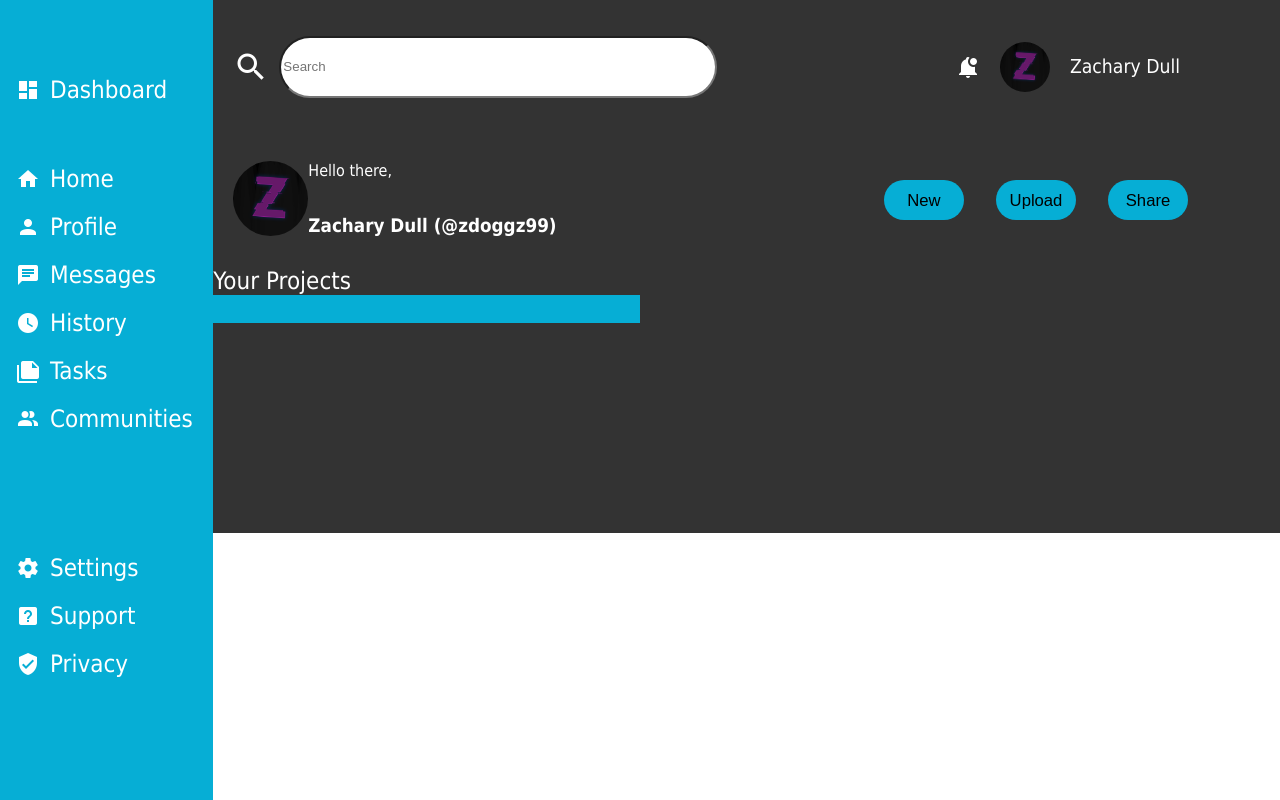
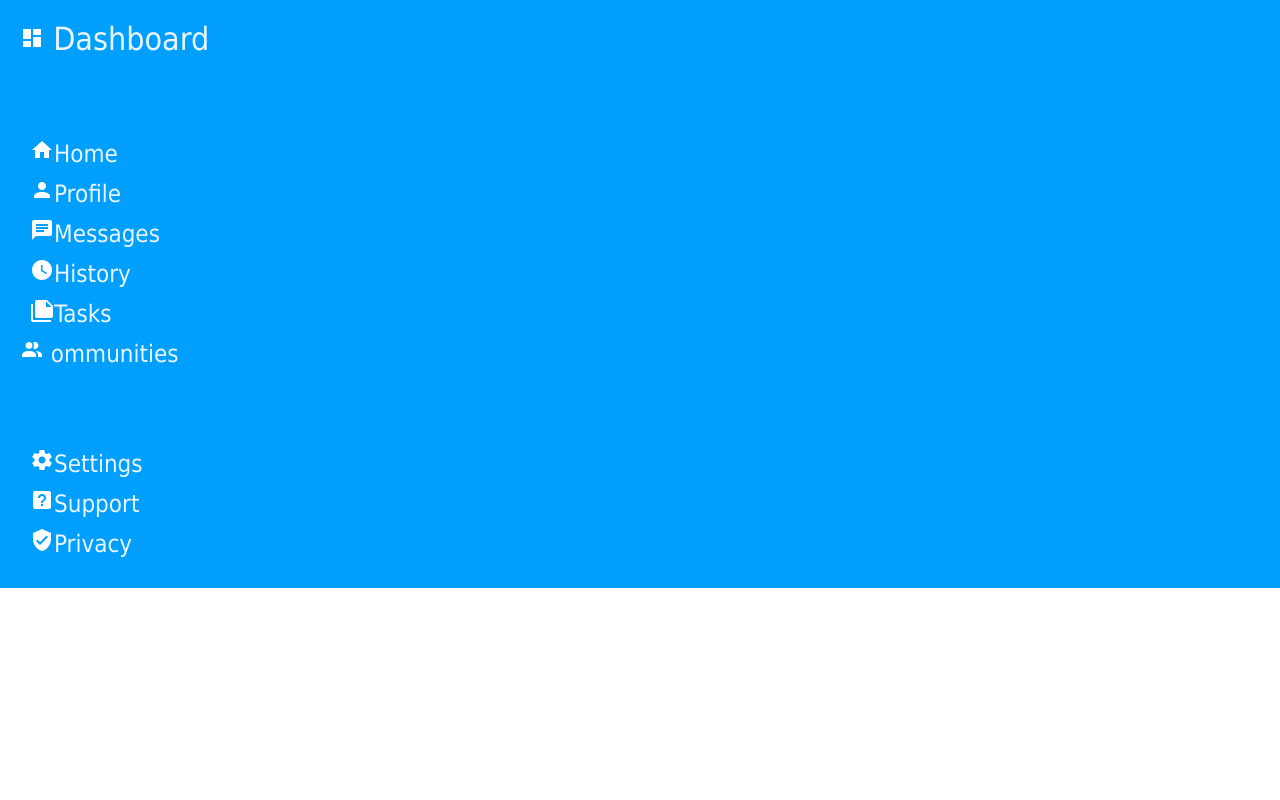
Before and after one commit to zdoggz99/Admin-Page, a plain HTML site: page index.html in a window 1280 px wide. Drawn offline with Linux system fonts and the light colour scheme.

Commit message:
Starting from scratch!

```diff
--- a/index.html
+++ b/index.html
@@ -5,68 +5,42 @@
     <meta http-equiv="X-UA-Compatible" content="IE=edge" />
     <meta name="viewport" content="width=device-width, initial-scale=1.0" />
     <title>Admin</title>
-    <link rel="stylesheet" href="styles/styles.css" />
+    <link rel="stylesheet" href="styles/body.css" />
+    <link rel="stylesheet" href="styles/sidebar.css" />
   </head>
   <body>
-    <div class="header">
-      <div class="search">
-        <img src="imgs/header/magnify.png" alt="" />
-        <input type="text" placeholder="Search" />
-      </div>
-      <div class="profileInfo">
-        <img src="imgs/header/bell-badge.png" alt="" />
-        <img class="logo" src="imgs/header/logo.png" alt="" />
-        Zachary Dull
-      </div>
-      <div class="greeting">
-        <div class="icon">
-          <img src="imgs/header/logo.png" alt="" />
-        </div>
-        <div class="text">
-          <p>Hello there,</p>
-          <h3>Zachary Dull (@zdoggz99)</h3>
-        </div>
-      </div>
-      <div class="buttons">
-        <button>New</button>
-        <button>Upload</button>
-        <button>Share</button>
-      </div>
-    </div>
-
     <div class="sidebar">
-      <div class="title">
+      <div class="dashboardTitle">
         <img src="imgs/sidebar/view-dashboard.png" alt="" /> Dashboard
       </div>
       <div class="navigation">
-        <div><img src="imgs/sidebar/home.png" alt="" /> Home</div>
-        <div><img src="imgs/sidebar/account.png" alt="" /> Profile</div>
-        <div><img src="imgs/sidebar/message-text.png" alt="" /> Messages</div>
-        <div><img src="imgs/sidebar/clock.png" alt="" /> History</div>
-        <div><img src="imgs/sidebar/note-multiple.png" alt="" /> Tasks</div>
+        <div class="icon"><img src="imgs/sidebar/home.png" alt="" />Home</div>
+        <div class="icon">
+          <img src="imgs/sidebar/account.png" alt="" />Profile
+        </div>
+        <div class="icon">
+          <img src="imgs/sidebar/message-text.png" alt="" />Messages
+        </div>
+        <div class="icon">
+          <img src="imgs/sidebar/clock.png" alt="" />History
+        </div>
+        <div class="icon">
+          <img src="imgs/sidebar/note-multiple.png" alt="" />Tasks
+        </div>
         <div>
-          <img src="imgs/sidebar/account-multiple.png" alt="" /> Communities
+          <img src="imgs/sidebar/account-multiple.png" alt="" /> ommunities
         </div>
       </div>
       <div class="utilities">
-        <div><img src="imgs/sidebar/cog.png" alt="" /> Settings</div>
-        <div><img src="imgs/sidebar/help-box.png" alt="" /> Support</div>
-        <div><img src="imgs/sidebar/shield-check.png" alt="" /> Privacy</div>
-      </div>
-    </div>
-    <div class="main">
-      <div class="projects">
-        <div class="titleText">Your Projects</div>
-        <div class="superCoolProject">
-          <div class="textContainer"></div>
+        <div class="icon">
+          <img src="imgs/sidebar/cog.png" alt="" />Settings
         </div>
-        <div class="lessCoolProject"></div>
-        <div class="impossibleApp"></div>
-        <div class="easyPeasyApp"></div>
-        <div class="adBlocker"></div>
-        <div class="moneyMaker"></div>
-        <div class="announcements"></div>
-        <div class="trending"></div>
+        <div class="icon">
+          <img src="imgs/sidebar/help-box.png" alt="" />Support
+        </div>
+        <div class="icon">
+          <img src="imgs/sidebar/shield-check.png" alt="" />Privacy
+        </div>
       </div>
     </div>
   </body>
--- /dev/null
+++ b/styles/body.css
@@ -0,0 +1,7 @@
+:root {
+  font-family: Tahoma, sans-serif;
+}
+
+body {
+  margin: 0;
+}
--- /dev/null
+++ b/styles/sidebar.css
@@ -0,0 +1,24 @@
+.sidebar {
+  color: #eaf6ff;
+  display: flex;
+  flex-direction: column;
+  background-color: #009ffd;
+  padding: 20px;
+  gap: 80px;
+}
+
+.dashboardTitle {
+  font-size: xx-large;
+}
+
+.navigation,
+.utilities {
+  font-size: x-large;
+  display: flex;
+  flex-direction: column;
+}
+
+.icon {
+  padding-left: 10px;
+  margin-bottom: 10px;
+}
--- a/styles/styles.css
+++ /dev/null
@@ -1,141 +0,0 @@
-:root {
-  font-family: Tahoma, sans-serif;
-}
-
-body {
-  display: grid;
-  grid-template: repeat(3, 1fr) / 0.2fr 1fr;
-  margin: 0;
-  color: white;
-}
-
-.header {
-  display: grid;
-  grid-template: 1fr 1fr/1fr 1fr;
-  background-color: #333333;
-  padding-right: 100px;
-}
-
-.header > div {
-  color: white;
-  display: flex;
-  align-items: center;
-  width: 100%;
-}
-
-.header .search {
-  grid: 1/2;
-  padding: 20px;
-  gap: 10px;
-}
-
-.header .search input {
-  border-radius: 100px;
-  height: 60%;
-  width: 100%;
-  min-width: 40%;
-}
-
-.header .profileInfo {
-  grid-row: 2/1;
-  grid-column: 2/3;
-  font-size: larger;
-  justify-content: right;
-  gap: 20px;
-}
-
-.header .profileInfo .logo {
-  width: 50px;
-  border-radius: 30px;
-}
-
-.header .greeting .text {
-  display: flex;
-  flex-direction: column;
-  justify-content: flex-start;
-}
-
-.header .greeting img {
-  width: 75px;
-  border-radius: 50px;
-  margin-left: 20px;
-}
-
-.header .buttons {
-  justify-content: right;
-  gap: 3rem;
-}
-
-.header button {
-  border: none;
-  background-color: #06aed5;
-  height: 2rem;
-  width: 4rem;
-  scale: 1.25;
-  border-radius: 100px;
-}
-
-.sidebar {
-  align-self: center;
-  color: white;
-  font-size: x-large;
-  grid-row: 1 / end;
-  display: grid;
-  height: 100vh;
-  background-color: #06aed5;
-  padding-left: 1rem;
-  padding-right: 1rem;
-}
-
-.sidebar .title {
-  display: flex;
-  align-items: center;
-  gap: 10px;
-}
-
-.sidebar > div > div {
-  display: flex;
-  align-items: center;
-  gap: 10px;
-}
-
-.sidebar .title {
-  padding-top: 15px;
-  text-align: center;
-  font-size: x-large;
-}
-
-.sidebar .navigation {
-  display: flex;
-  flex-direction: column;
-  gap: 20px;
-}
-
-.sidebar .utilities {
-  display: flex;
-  flex-direction: column;
-  gap: 20px;
-}
-
-.main {
-  display: grid;
-  grid-template: 0.25fr repeat(3, 1fr) / repeat(2, 1fr) 0.5fr;
-  background-color: #333333;
-}
-
-.projects {
-}
-
-.main .titleText {
-  font-size: x-large;
-}
-
-.main .superCoolProject {
-  grid-row: 2/3;
-  height: 100%;
-  width: 100%;
-  background-color: #06aed5;
-}
-
-.main .textContainer {
-}
```
